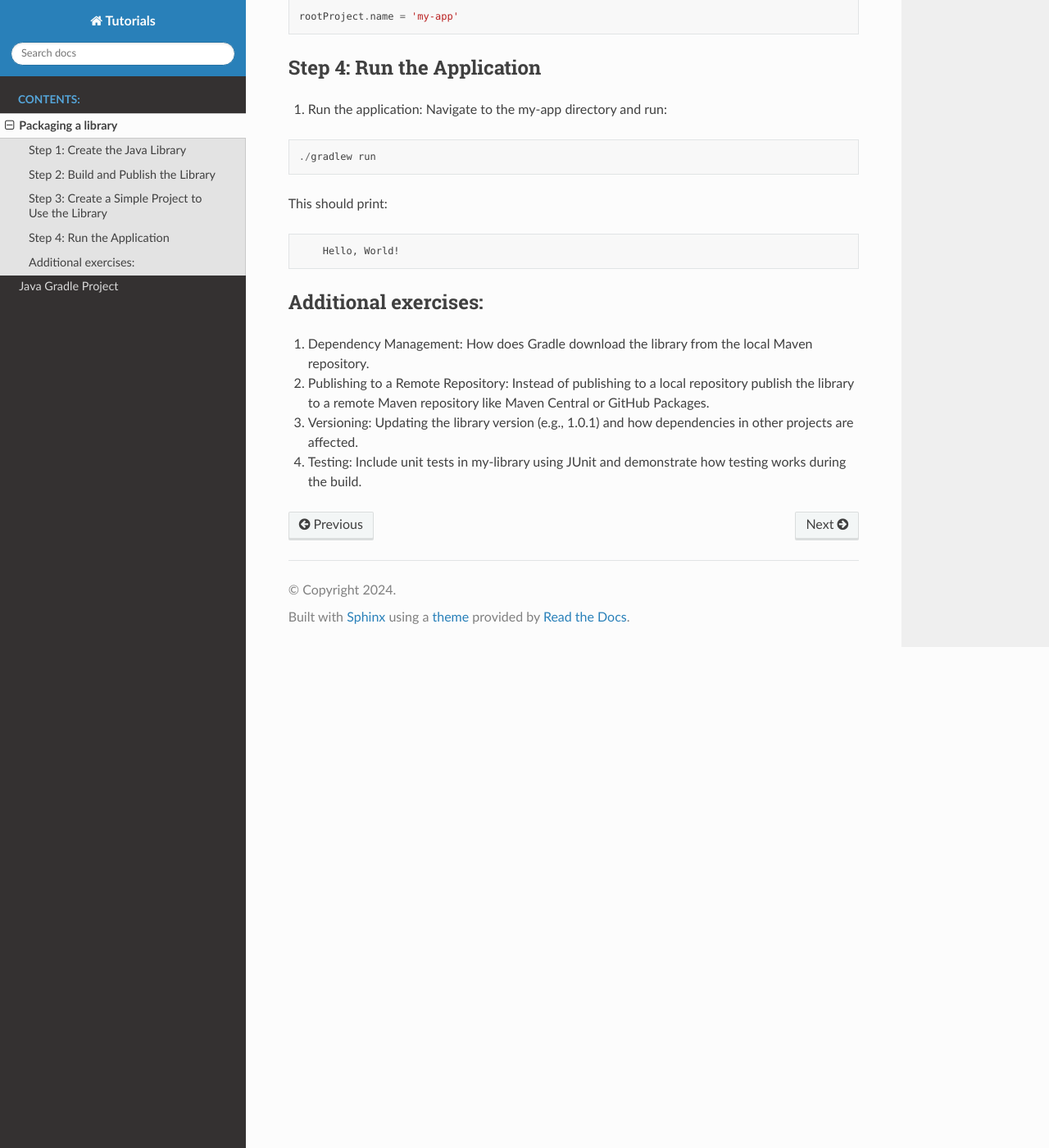
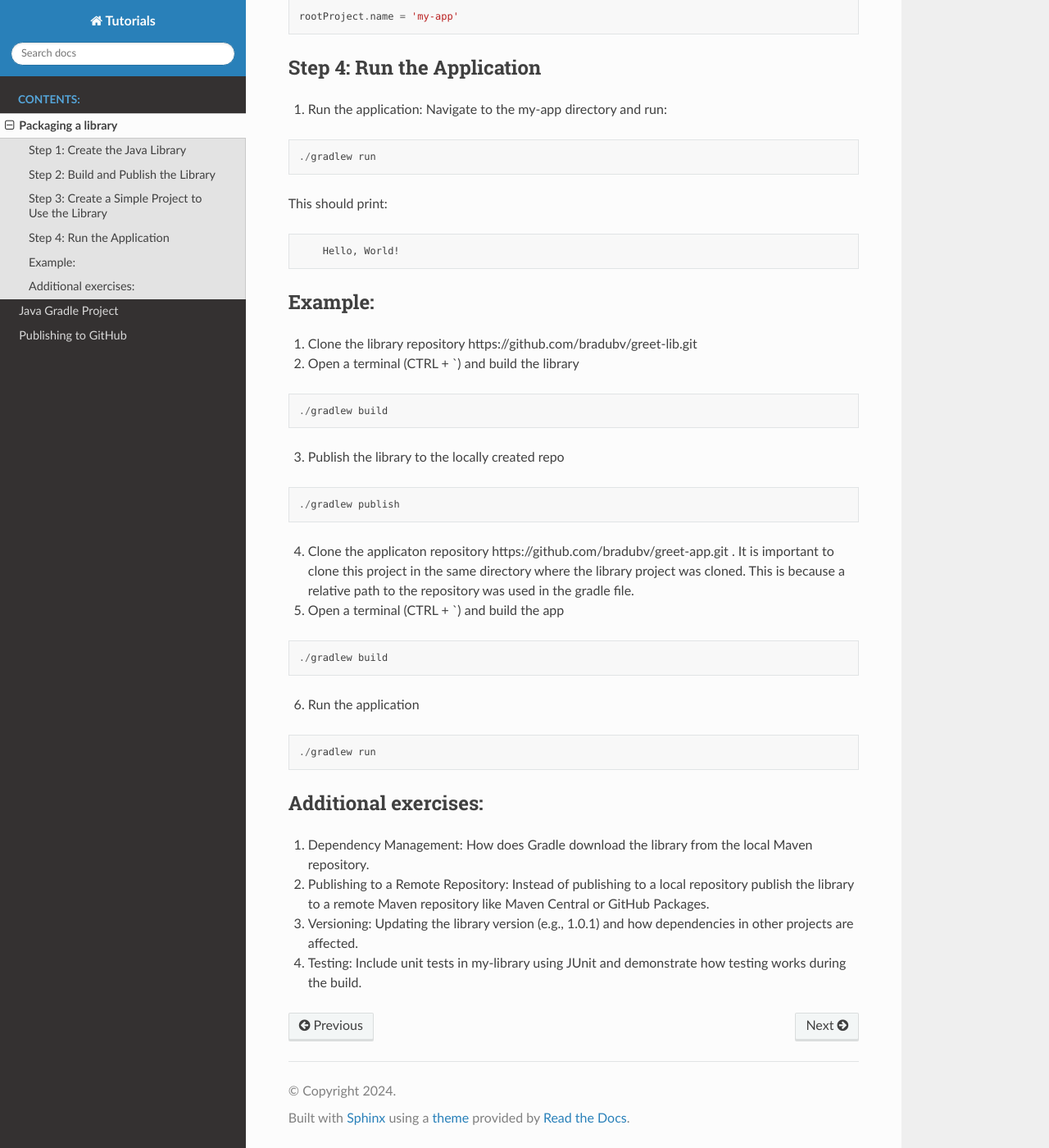
Before and after one commit to bradubv/tutorials, a Sphinx documentation site: the page built from doc/library-build.md, in a window 1280 px wide and 1400 px high, scrolled down 2600 px. Shown: the whole window at 82% size. Built offline with Sphinx 7.4.7 and the Read the Docs theme 3.1.0, drawn with Linux system fonts in a browser that asks for light colours.

Commit message:
Added publish library to GitHub packages

````diff
--- a/doc/index.rst
+++ b/doc/index.rst
@@ -9,3 +9,4 @@
 
    library-build.md
    java-with-gradle.md
+   publish-to-github.md
--- a/doc/library-build.md
+++ b/doc/library-build.md
@@ -137,6 +137,32 @@
     Hello, World!
 ```
 
+## Example:
+
+1. Clone the library repository https://github.com/bradubv/greet-lib.git
+
+2. Open a terminal (CTRL + `) and build the library
+```
+./gradlew build
+```
+
+3. Publish the library to the locally created repo
+```
+./gradlew publish
+```
+
+4. Clone the applicaton repository https://github.com/bradubv/greet-app.git . It is important to clone this project in the same directory where the library project was cloned.  This is because a relative path to the repository was used in the gradle file.
+
+5. Open a terminal (CTRL + `) and build the app
+```
+./gradlew build
+```
+
+6. Run the application
+```
+./gradlew run
+```
+
 ## Additional exercises:
 
 1. Dependency Management: How does Gradle download the library from the local Maven repository.
````
Also changed, not shown: doc/publish-to-github.md (added, +38 -0 lines).
